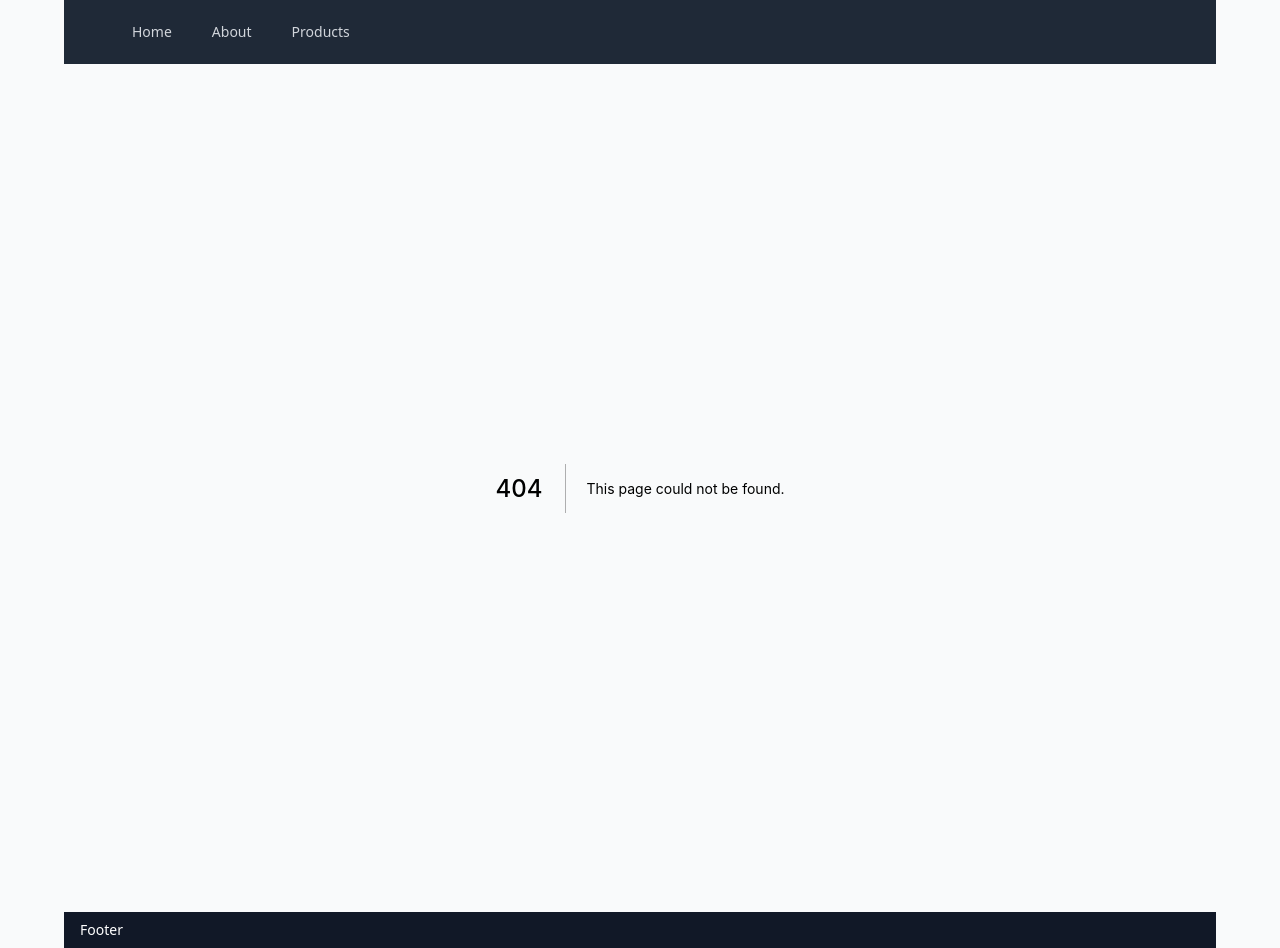
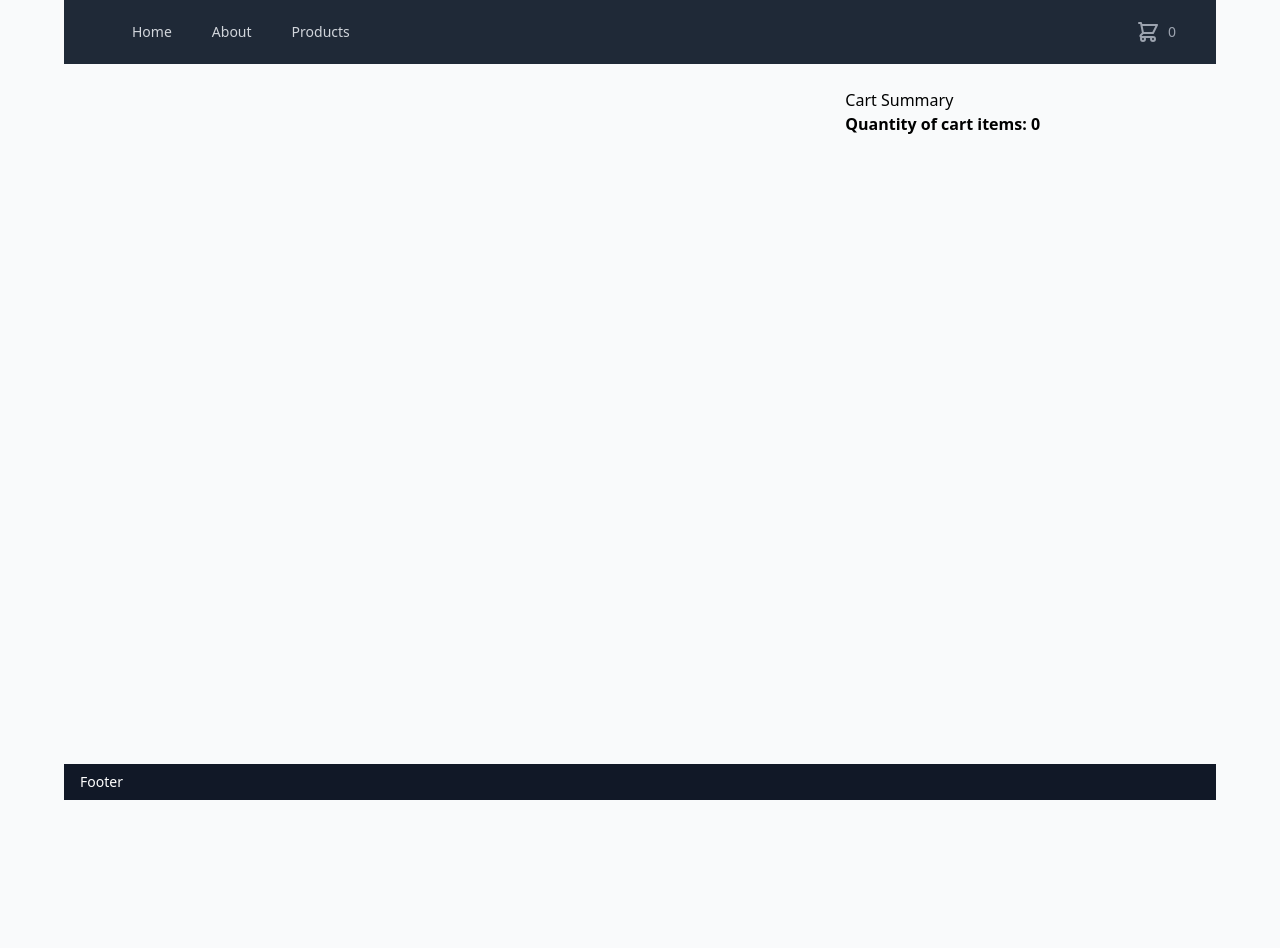
Before and after one commit to bartekma89/e-commerce-app, a Next.js app: page /cart in a window 1280 px wide. Before the commit this address had no page. After the commit the page ends 800 px from the top, so only its background shows below. Built offline with nearby package versions, Linux system fonts and the light colour scheme.

Commit message:
feat: implemented the cart

```diff
--- /dev/null
+++ b/components/Cart/CartBar.tsx
@@ -0,0 +1,24 @@
+import Link from 'next/link'
+import { ShoppingCartIcon } from '@heroicons/react/outline'
+
+import { useCartState } from '@/context/CartStateContext'
+
+function CartBar() {
+  const cartState = useCartState()
+
+  return (
+    <div className=" p-2 ml-4 flow-root lg:ml-6">
+      <Link href="/cart">
+        <a className="group -m-2 p-2 flex items-center">
+          <ShoppingCartIcon
+            className="flex-shrink-0 h-6 w-6 text-gray-400 group-hover:text-white"
+            aria-hidden="true"
+          />
+          <span className="ml-2 text-sm font-medium text-gray-400 group-hover:text-white">{cartState.items.length}</span>
+        </a>
+      </Link>
+    </div>
+  )
+}
+
+export default CartBar
--- a/components/Header.tsx
+++ b/components/Header.tsx
@@ -1,7 +1,7 @@
 import { Disclosure } from "@headlessui/react";
 import { MenuIcon, XIcon } from "@heroicons/react/outline";
 
-import { DesktopNav, MobileNav } from "@/components/navigation";
+import { DesktopNav, MobileNav, CartBar } from "@/components";
 
 import pages from "@/data/pages.json";
 
@@ -15,7 +15,6 @@ export default function Header() {
               <div className="relative flex items-center justify-between h-16">
                 <div className="absolute inset-y-0 left-0 flex items-center sm:hidden">
                   <Disclosure.Button className="inline-flex items-center justify-center p-2 rounded-md text-gray-400 hover:text-white hover:bg-gray-700 focus:outline-none focus:ring-2 focus:ring-inset focus:ring-white">
-                    <span className="sr-only">Open main menu</span>
                     {open ? (
                       <XIcon className="block h-6 w-6" aria-hidden="true" />
                     ) : (
@@ -24,6 +23,7 @@ export default function Header() {
                   </Disclosure.Button>
                 </div>
                 <DesktopNav pages={pages} />
+                <CartBar />
               </div>
             </div>
             <MobileNav pages={pages} />
--- a/components/Main.tsx
+++ b/components/Main.tsx
@@ -5,5 +5,5 @@ interface ComponentProps {
 }
 
 export default function Main({ children }: ComponentProps) {
-  return <main className="flex-grow max-w-6xl mx-auto p-6">{children}</main>;
+  return <main className="flex-grow max-w-6xl mx-auto p-6 w-full">{children}</main>;
 }
--- a/components/Product/ProductCard.tsx
+++ b/components/Product/ProductCard.tsx
@@ -4,6 +4,7 @@ import { NavLink as Link } from "@/components";
 import { formatNumber } from "@/lib/helpers";
 import { Pages } from "@/types/Pages.enum";
 import { ProductDetails } from "@/types/Product.types";
+import { useCartState } from "@/context/CartStateContext";
 
 type ProductCard = Omit<ProductDetails, "description" | "longDescription">;
 
@@ -12,9 +13,12 @@ interface ComponentProps {
 }
 
 function ProductCard({ data }: ComponentProps) {
+  const cartState = useCartState();
+
   return (
+    <div className="group cursor-pointer border-2 border-transparent shadow-xl rounded-lg">
       <Link href={`${Pages.PRODUCTS}/product/${data.id}`}>
-      <a className="group cursor-pointer border-2 border-transparent shadow-xl rounded-lg">
+        <a>
           <div className="w-full bg-white rounded-t-lg overflow-hidden p-4">
             <Image
               objectFit="contain"
@@ -40,6 +44,23 @@ function ProductCard({ data }: ComponentProps) {
           </div>
         </a>
       </Link>
+      <div className="p-3">
+        <button
+          onClick={() =>
+            cartState.addItemToCart({
+              id: data.id,
+              title: data.title,
+              price: data.rating.count,
+              count: 1,
+            })
+          }
+          type="button"
+          className="text-white bg-gradient-to-r from-green-400 via-green-500 to-green-600 hover:bg-gradient-to-br focus:ring-4 focus:outline-none focus:ring-green-300 dark:focus:ring-green-800 shadow-lg shadow-green-500/50 dark:shadow-lg dark:shadow-green-800/80 font-medium rounded-lg text-sm px-5 py-2.5 text-center mr-2 mb-2"
+        >
+          Add product
+        </button>
+      </div>
+    </div>
   );
 }
 
--- a/components/index.tsx
+++ b/components/index.tsx
@@ -9,3 +9,6 @@ export { default as ProductDetails } from "./Product/ProductDetails";
 export { default as PaginationCSR } from "./Pagination";
 export { default as Pagination } from "./PaginationSSG";
 export { default as Markdown } from "./Markdown";
+export { default as CartBar } from './Cart/CartBar'
+export { default as DesktopNav } from './Navigation/DesktopNav'
+export { default as MobileNav } from './Navigation/MobileNav'
--- a/components/navigation/DesktopNav.tsx
+++ b/components/navigation/DesktopNav.tsx
@@ -2,7 +2,6 @@ import React from "react";
 import { useRouter } from "next/router";
 
 import { NavLink } from "@/components";
-
 import { PageType } from "./types";
 
 interface ComponentProps {
@@ -33,5 +32,6 @@ export default function DesktopNav({ pages }: ComponentProps) {
         </div>
       </div>
     </div>
+
   );
 }
--- a/components/navigation/index.ts
+++ /dev/null
@@ -1,2 +0,0 @@
-export { default as DesktopNav } from "./DesktopNav";
-export { default as MobileNav } from "./MobileNav";
--- /dev/null
+++ b/context/CartStateContext.tsx
@@ -0,0 +1,115 @@
+import {
+  createContext,
+  ReactNode,
+  useContext,
+  useEffect,
+  useMemo,
+  useState,
+} from "react";
+
+interface CartItem {
+  readonly price: number;
+  readonly title: string;
+  readonly count: number;
+  readonly id: number;
+}
+
+interface CartState {
+  readonly items: readonly CartItem[];
+  readonly addItemToCart: (item: CartItem) => void;
+  readonly removeItemFromCart: (id: CartItem["id"]) => void;
+}
+
+interface ComponentProps {
+  children: ReactNode;
+}
+
+const getCartItemsFromStorage = () => {
+  const itemFromLocalStorage = localStorage.getItem("shopping_cart");
+  if (!itemFromLocalStorage) {
+    return [];
+  }
+
+  try {
+    const items = JSON.parse(itemFromLocalStorage);
+    return items;
+  } catch (error) {
+    console.error(error);
+    return [];
+  }
+};
+
+const setCartItemsInStorage = (cartItems: CartItem[]) => {
+  localStorage.setItem("shopping_cart", JSON.stringify(cartItems));
+};
+
+const addToCart = (prevState: CartItem[], item: CartItem) => {
+  const existingItem = prevState.find(
+    (existingItem) => existingItem.id === item.id
+  );
+
+  if (!existingItem) {
+    return [...prevState, item];
+  }
+
+  return prevState.map((existingItem) =>
+    existingItem.id === item.id
+      ? { ...existingItem, count: existingItem.count + 1 }
+      : existingItem
+  );
+};
+
+const removeFromCart = (prevState: CartItem[], id: CartItem["id"]) => {
+  const existingItem = prevState.find((existingItem) => existingItem.id === id);
+
+  if (existingItem && existingItem.count <= 1) {
+    return prevState.filter((item) => item.id !== id);
+  }
+
+  return prevState.map((existingItem) =>
+    existingItem.id === id
+      ? { ...existingItem, count: existingItem.count - 1 }
+      : existingItem
+  );
+};
+
+export const CartStateContext = createContext<CartState | null>(null);
+
+export const CartStateContextProvider = ({ children }: ComponentProps) => {
+  const [cartItems, setCartItems] = useState<CartItem[]>([]);
+
+  const value: CartState = useMemo(
+    () => ({
+      items: cartItems,
+      addItemToCart: (item) =>
+        setCartItems((prevState) => addToCart(prevState, item)),
+      removeItemFromCart: (id) =>
+        setCartItems((prevState) => removeFromCart(prevState, id)),
+    }),
+    [cartItems]
+  );
+
+  useEffect(() => {
+    setCartItems(getCartItemsFromStorage());
+  }, []);
+
+  useEffect(() => {
+    setCartItemsInStorage(cartItems);
+  }, [cartItems]);
+
+  return (
+    <CartStateContext.Provider value={value}>
+      {children}
+    </CartStateContext.Provider>
+  );
+};
+
+export const useCartState = () => {
+  const cartState = useContext(CartStateContext);
+  if (!cartState) {
+    throw new Error(
+      "useCartState must be used within a CartStateContextProvider"
+    );
+  }
+  return cartState;
+};
--- a/package.json
+++ b/package.json
@@ -15,8 +15,8 @@
     "next": "12.1.6",
     "next-mdx-remote": "^4.0.3",
     "next-seo": "^5.4.0",
-    "react": "18.1.0",
-    "react-dom": "18.1.0",
+    "react": "17.0.2",
+    "react-dom": "17.0.2",
     "react-markdown": "^8.0.3",
     "react-query": "^3.39.1",
     "sharp": "^0.30.7"
--- a/pages/_app.tsx
+++ b/pages/_app.tsx
@@ -2,24 +2,27 @@ import type { AppProps } from "next/app";
 
 import { QueryClient, QueryClientProvider } from "react-query";
 import { ReactQueryDevtools } from "react-query/devtools";
+import { DefaultSeo } from "next-seo";
 
 import { Layout } from "@/components";
 import SEO from "@/next-seo.config";
+import { CartStateContextProvider } from "@/context/CartStateContext";
 
 import "@/styles/globals.css";
-import { DefaultSeo } from "next-seo";
 
 const queryClient = new QueryClient();
 
 function MyApp({ Component, pageProps }: AppProps) {
   return (
-    <QueryClientProvider client={queryClient}>
-      <DefaultSeo {...SEO} />
+    <CartStateContextProvider>
       <Layout>
-        <Component {...pageProps} />
+        <QueryClientProvider client={queryClient}>
+          <DefaultSeo {...SEO} />
+          <Component {...pageProps} />
+          {/* <ReactQueryDevtools initialIsOpen={false} /> */}
+        </QueryClientProvider>
       </Layout>
-      <ReactQueryDevtools initialIsOpen={false} />
-    </QueryClientProvider>
+    </CartStateContextProvider >
   );
 }
 
--- /dev/null
+++ b/pages/cart.tsx
@@ -0,0 +1,63 @@
+import { TrashIcon } from "@heroicons/react/outline";
+
+import { useCartState } from "@/context/CartStateContext";
+import { formatNumber } from "@/lib/helpers";
+
+const CartContent = () => {
+  const cartState = useCartState();
+
+  return (
+    <div className="col-span-2">
+      <ul className="divide-y divide-gray-200">
+        {cartState.items.map((item, idx) => {
+          return (
+            <li
+              className="p-4 flex justify-between"
+              key={`${item.title}_${idx}`}
+            >
+              <div>
+                {item.count} x {item.title}
+              </div>
+              <div>
+                {formatNumber(item.price, "pl-PL", {
+                  style: "currency",
+                  currency: "pln",
+                })}
+                <button
+                  className="text-red-500 ml-4 self-center"
+                  onClick={() => cartState.removeItemFromCart(item.id)}
+                >
+                  <TrashIcon className=" h-6 w-6" />
+                </button>
+              </div>
+            </li>
+          );
+        })}
+      </ul>
+    </div>
+  );
+};
+
+const CartSummary = () => {
+  const cartState = useCartState();
+
+  return (
+    <div>
+      Cart Summary
+      <div className="font-bold">
+        Quantity of cart items: {cartState.items.length}
+      </div>
+    </div>
+  );
+};
+
+function CartPage() {
+  return (
+    <div className="grid grid-cols-3 gap-8">
+      <CartContent />
+      <CartSummary />
+    </div>
+  );
+}
+
+export default CartPage;
```
Also changed, not shown: 1 other file (tests, documents, lock files or other folders). Lines whose indentation alone changed are shown as unchanged.
